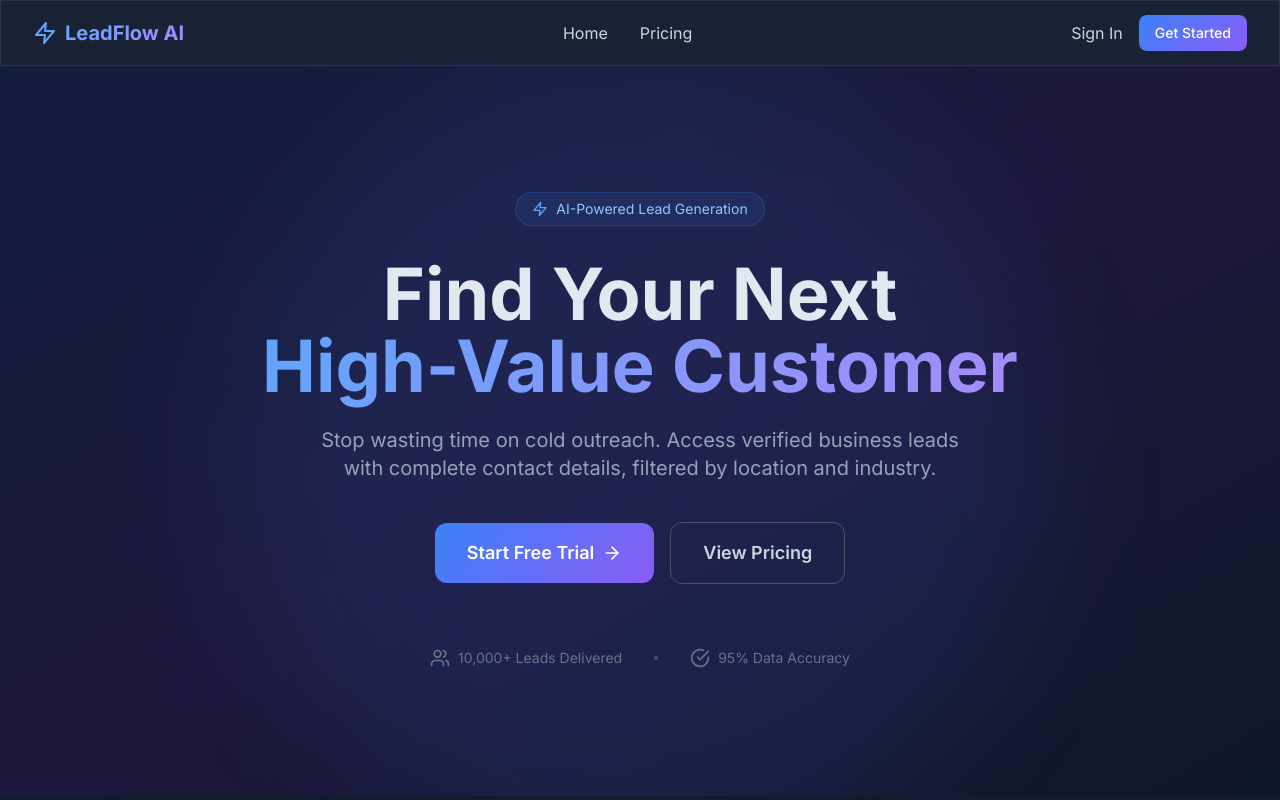
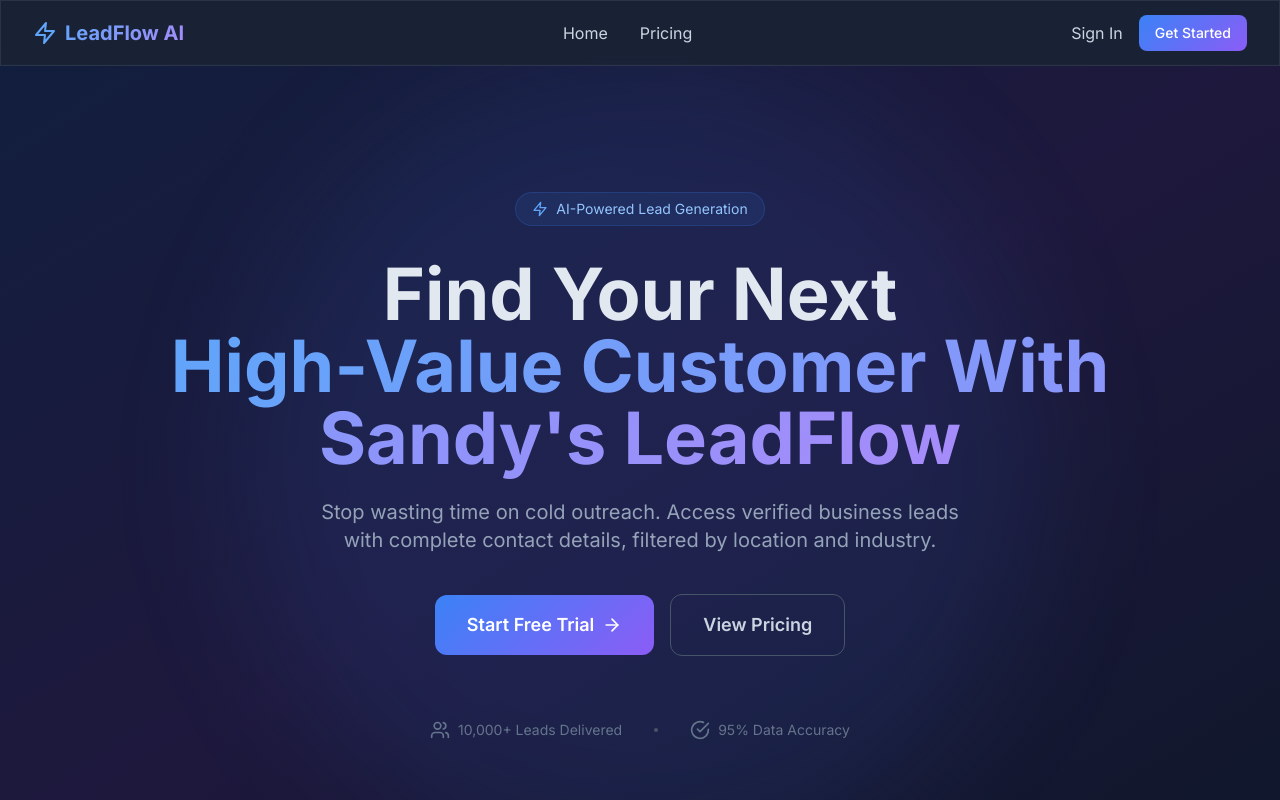
Before and after one commit to sandyraiv/leadflow-ai, a React (Create React App) app in the folder frontend/: page / in a window 1280 px wide. Shown: the top 800 px of the page. Built offline with nearby package versions, Linux system fonts and the light colour scheme; no server answers.

Commit message:
Update Home.js

```diff
--- a/frontend/src/pages/Home.js
+++ b/frontend/src/pages/Home.js
@@ -48,7 +48,7 @@ const Home = () => {
 
           <h1 className="text-4xl md:text-6xl lg:text-7xl font-bold mb-6 leading-tight">
             Find Your Next <br />
-            <span className="gradient-text">High-Value Customer</span>
+            <span className="gradient-text">High-Value Customer With Sandy's LeadFlow</span>
           </h1>
 
           <p className="text-lg md:text-xl text-slate-400 max-w-2xl mx-auto mb-10">
```
